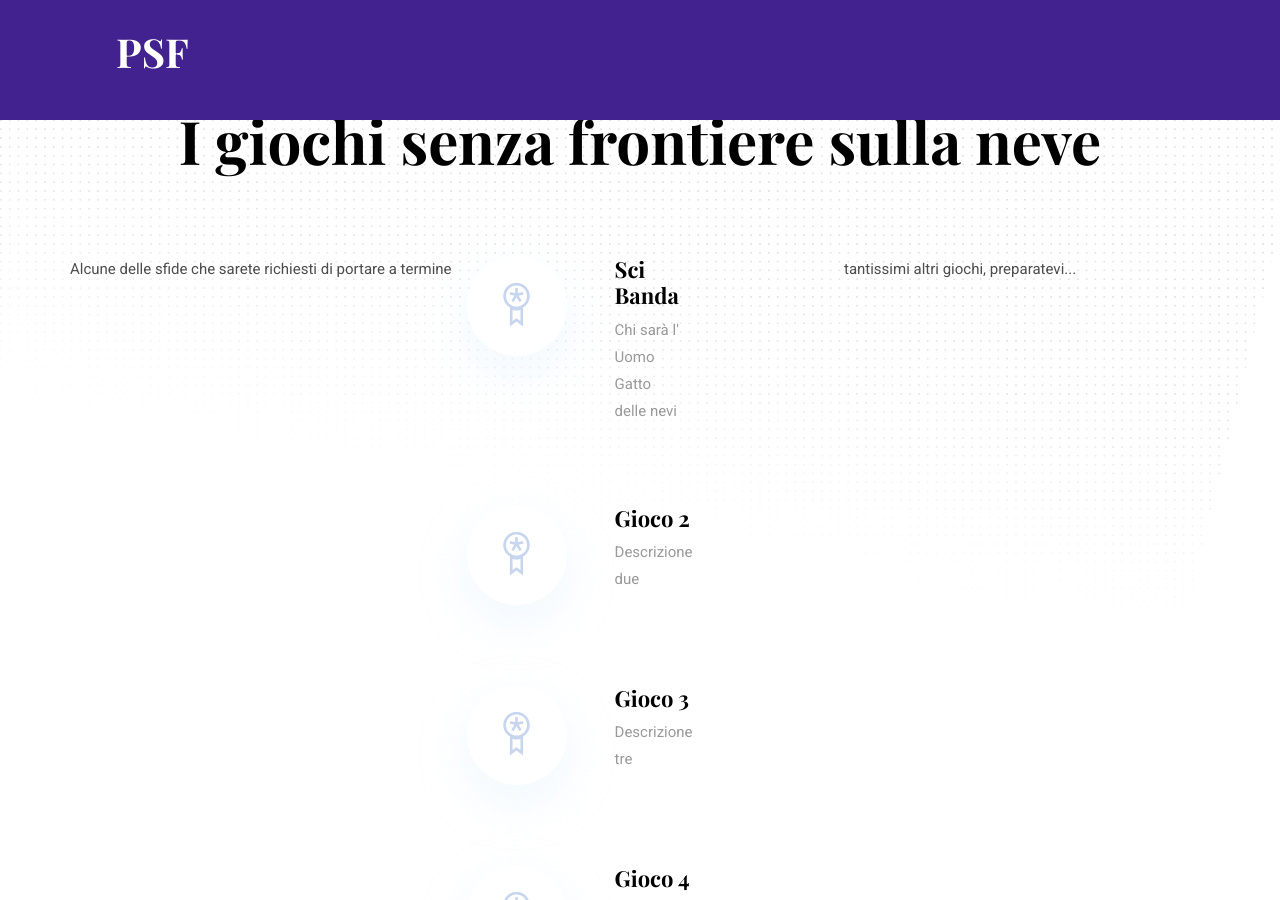
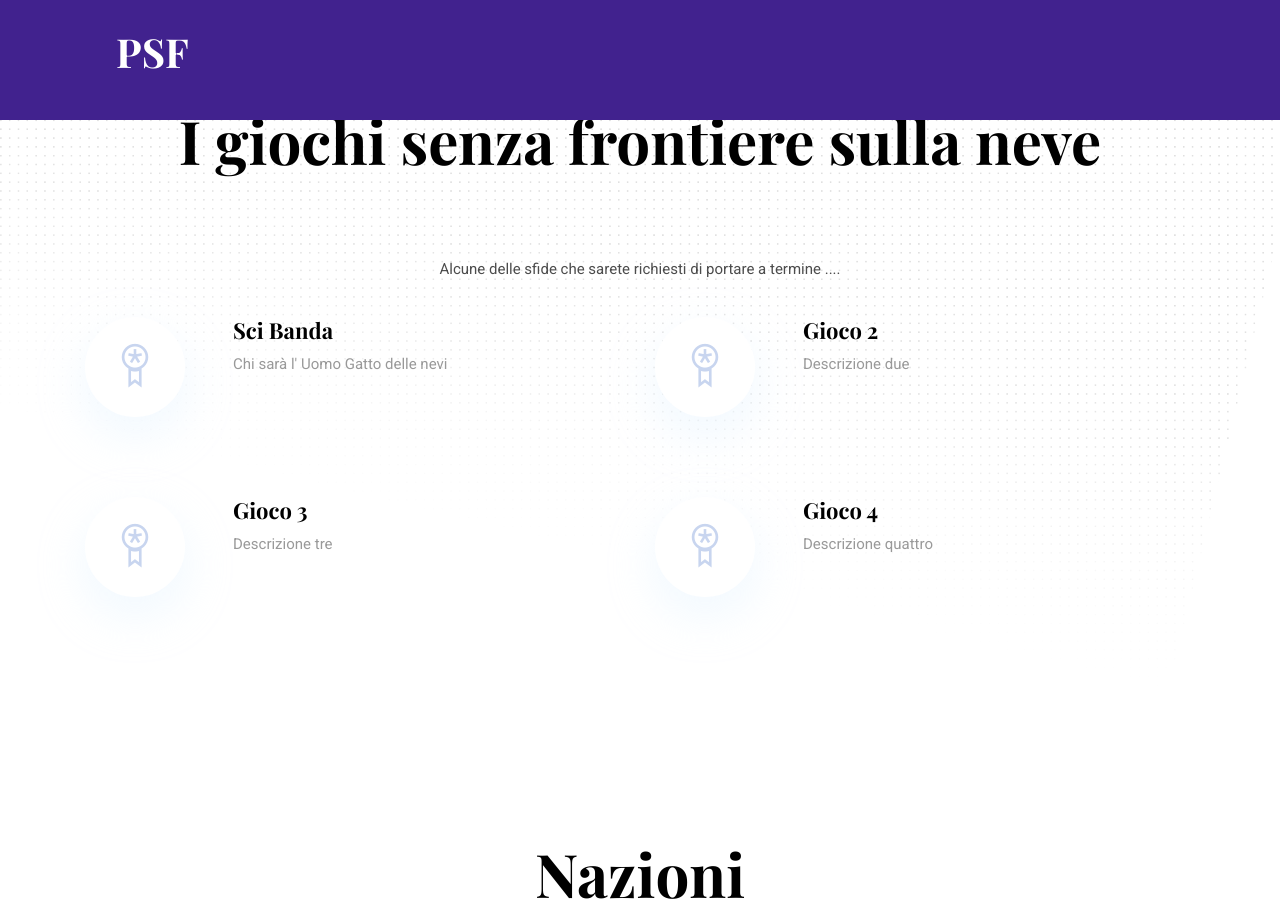
Before and after one commit to porasenzafrontiere/porasenzafrontiere.github.io, a Jekyll site: the page built from index.html, in a window 1280 px wide and 900 px high, scrolled down 1202 px. Built offline with Jekyll 4.4.1, drawn with Linux system fonts in a browser that asks for light colours.

Commit message:
fixed nowray icon

```diff
--- a/_data/settings.yml
+++ b/_data/settings.yml
@@ -282,7 +282,7 @@ services:
       }
   - {
         name: Norvegia ,
-        icon: no,
+        icon: 'no',
         description: "Descrizione",
         active: True,# Add true to select section
       }
--- a/_includes/education-section.html
+++ b/_includes/education-section.html
@@ -5,9 +5,8 @@
     <div class="row">
       <div class="col-lg-12 text-center">
         <h2 class="section-title">I giochi senza frontiere sulla neve</h2>
+        <p> Alcune delle sfide che sarete richiesti di portare a termine .... </p><br>
       </div>
-      <p> Alcune delle sfide che sarete richiesti di portare a termine </p><br>
-      <row>
         <div class="col-lg-6 col-md-6 mb-80">
           <div class="d-flex">
             <div class="mr-lg-5 mr-3">
@@ -56,11 +55,6 @@
             </div>
           </div>
         </div>
-      </row>
-      <p> tantissimi altri giochi, preparatevi... </p>
-
-
-
     </div>
   </div>
   <!-- bg image -->
```
